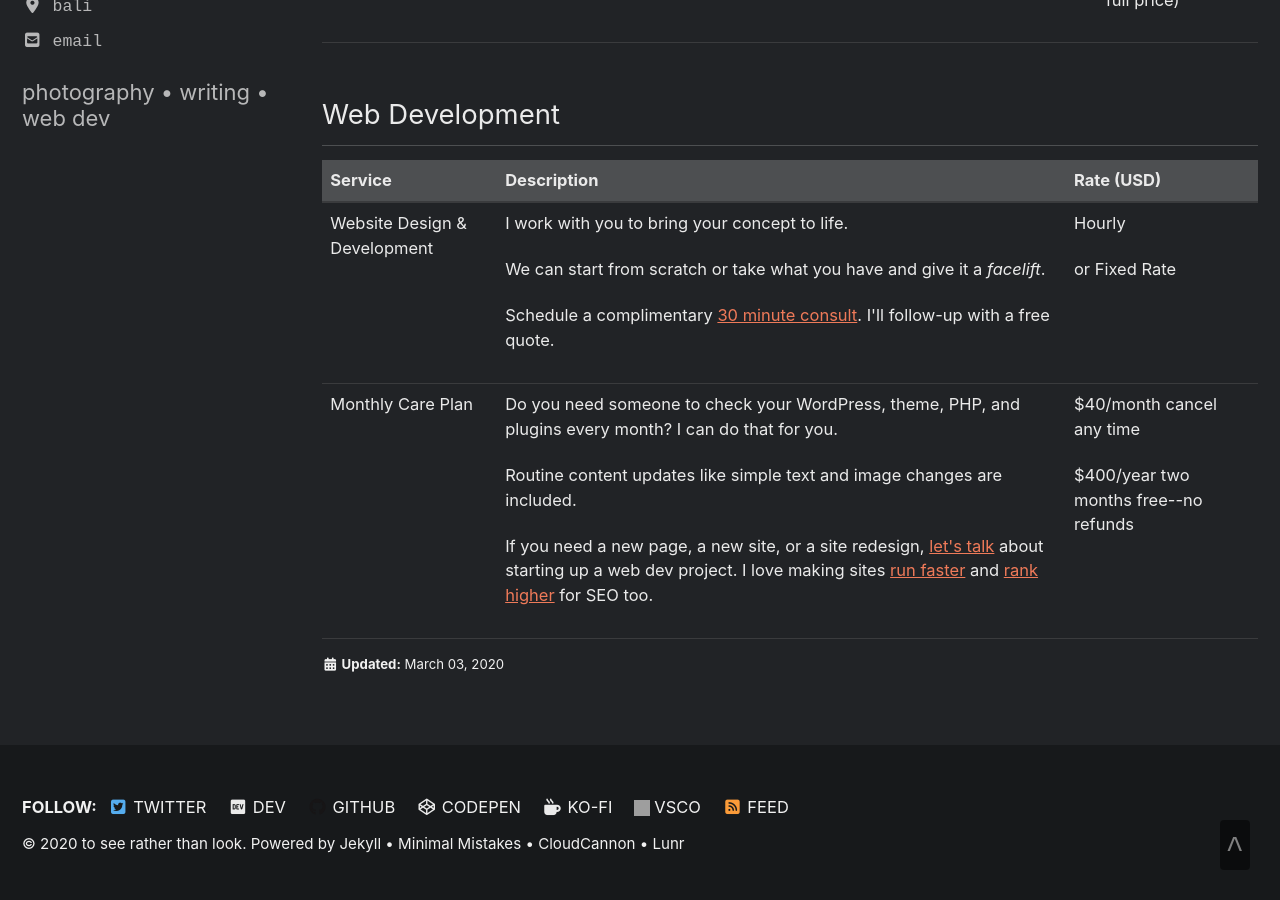
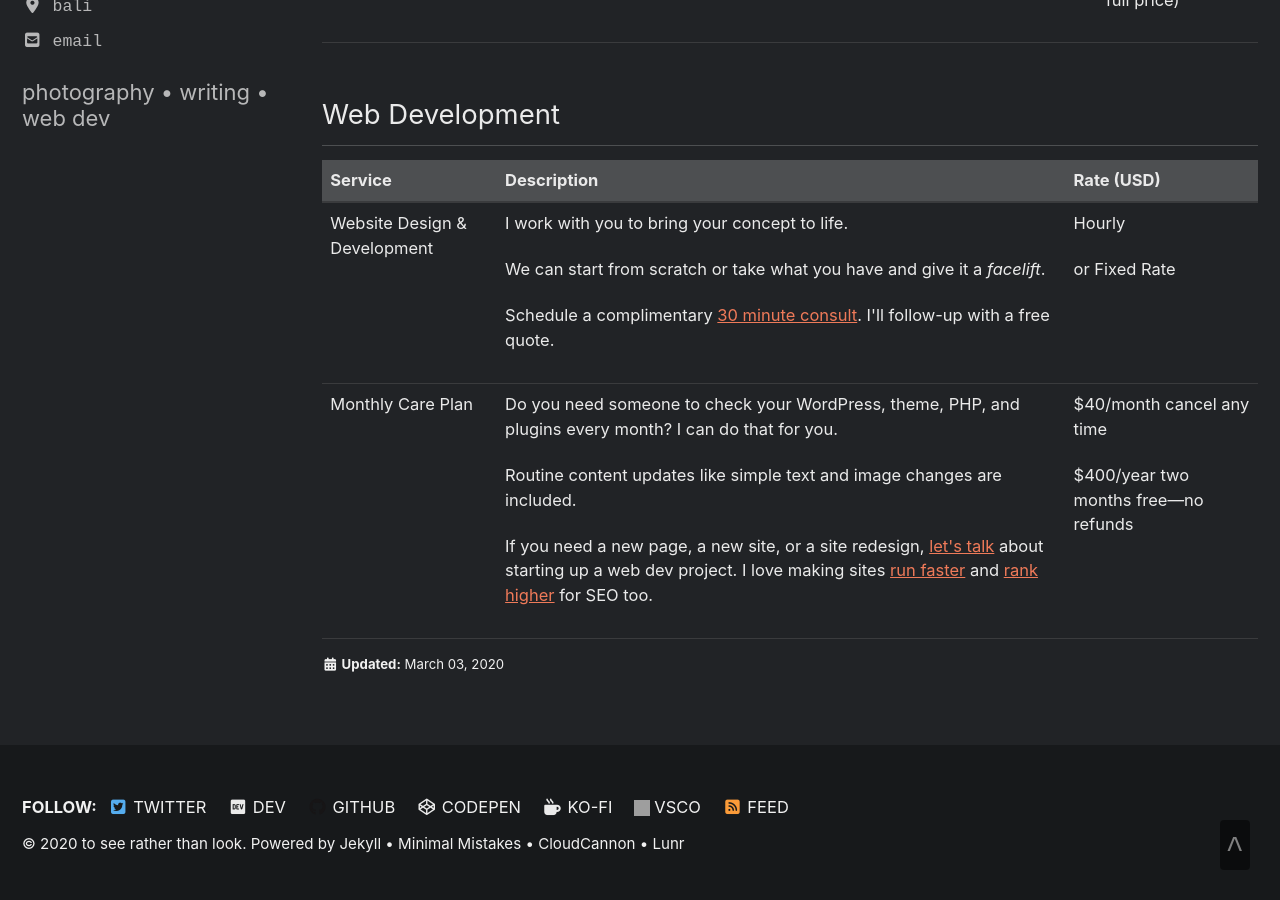
Before and after one commit to marklchaves/caughtmyeye, a Jekyll site: the page built from _pages/offerings.md, in a window 1280 px wide and 900 px high, scrolled down 1961 px. Built offline with Jekyll 4.4.1, drawn with Linux system fonts in a browser that asks for light colours; cached includes are drawn as plain includes; nearby versions of some CDN libraries; some of the changed lines change nothing that is shown; grey boxes are pictures that could not be loaded.

Commit message:
Changed double hyphen to emdash

```diff
--- a/_pages/offerings.md
+++ b/_pages/offerings.md
@@ -185,7 +185,7 @@ date: 2020-03-03 22:10:00 +0800
     </td>
     <td>
         <p>$40/month cancel any time</p>
-        <p>$400/year two months free--no refunds</p>
+        <p>$400/year two months free&mdash;no refunds</p>
     </td>
   </tr>
 </tbody>
```
